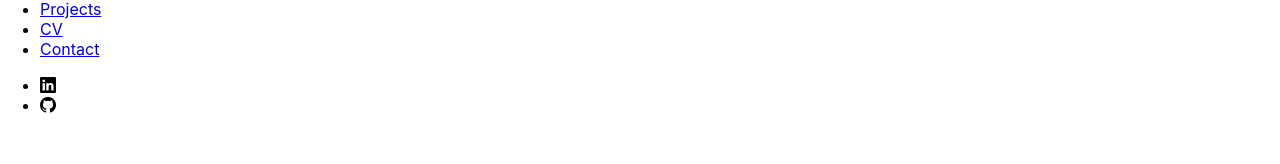
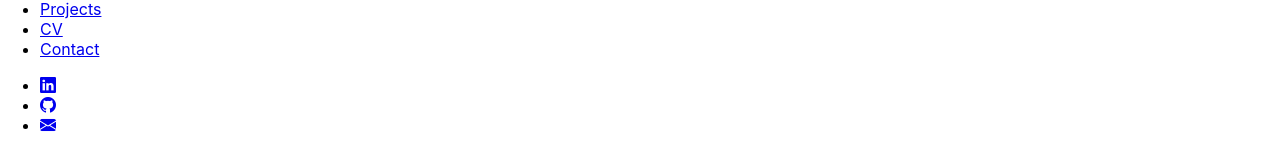
Before and after one commit to stanimir93/portfolio-old-draft, a React (Create React App) app: page / in a window 1280 px wide. Shown: the part 633-797 px from the top of the page. Built offline with nearby package versions, Linux system fonts and the light colour scheme.

Commit message:
Icon Fixes in Header and Footer

```diff
--- a/src/components/Footer/Footer.js
+++ b/src/components/Footer/Footer.js
@@ -22,10 +22,19 @@ export default function Footer() {
             </nav>
             <ul>
                 <li>
-                    <i class='bi bi-linkedin'></i>
+                    <a href='https://www.linkedin.com/in/stanimir-nikolov/' target='_blank' title='LinkedIn'>
+                        <i className='bi bi-linkedin'></i>
+                    </a>
                 </li>
                 <li>
-                    <i class='bi bi-github'></i>
+                    <a href='https://github.com/stanimir93' target='_blank' title='GitHub'>
+                        <i className='bi bi-github'></i>
+                    </a>
+                </li>
+                <li>
+                    <a href='mailto:contact@stanimirnikolov.com' target='_blank' title='contact@stanimirnikolov.com'>
+                        <i className='bi bi-envelope-fill'></i>
+                    </a>
                 </li>
             </ul>
         </footer>
--- a/src/components/Header/Header.js
+++ b/src/components/Header/Header.js
@@ -15,19 +15,19 @@ export default function Header() {
                     </li>
                     <li>
                         <Link to='/projects'>
-                            <i class='bi bi-code-square'></i>
+                            <i className='bi bi-code-square'></i>
                             <span>Projects</span>
                         </Link>
                     </li>
                     <li>
                         <Link to='/cv'>
-                            <i class='bi bi-file-person'></i>
+                            <i className='bi bi-file-person'></i>
                             <span>CV</span>
                         </Link>
                     </li>
                     <li>
                         <Link to='/contact'>
-                            <i class='bi bi-envelope'></i>
+                            <i className='bi bi-envelope'></i>
                             <span>Contact</span>
                         </Link>
                     </li>
```
